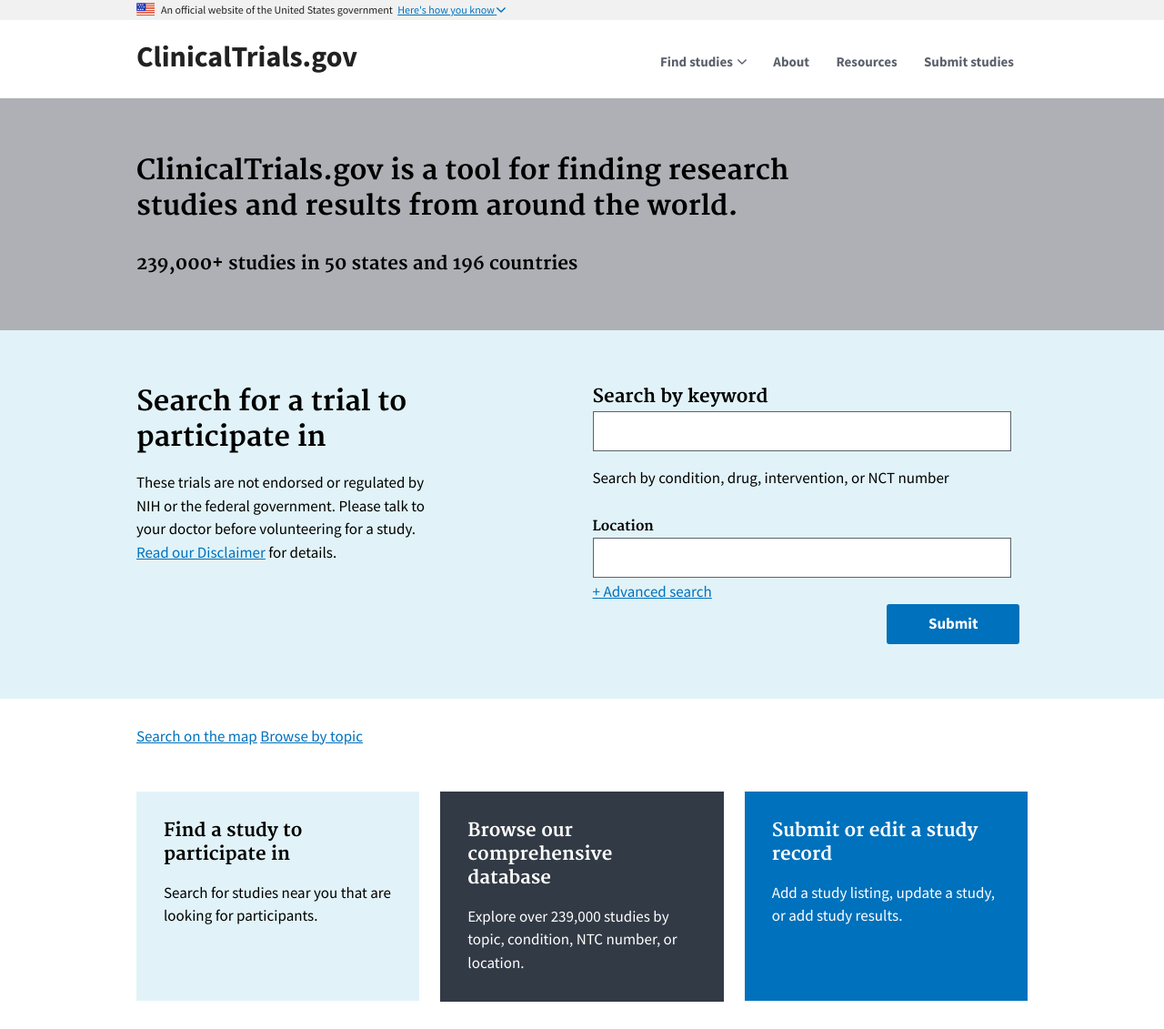
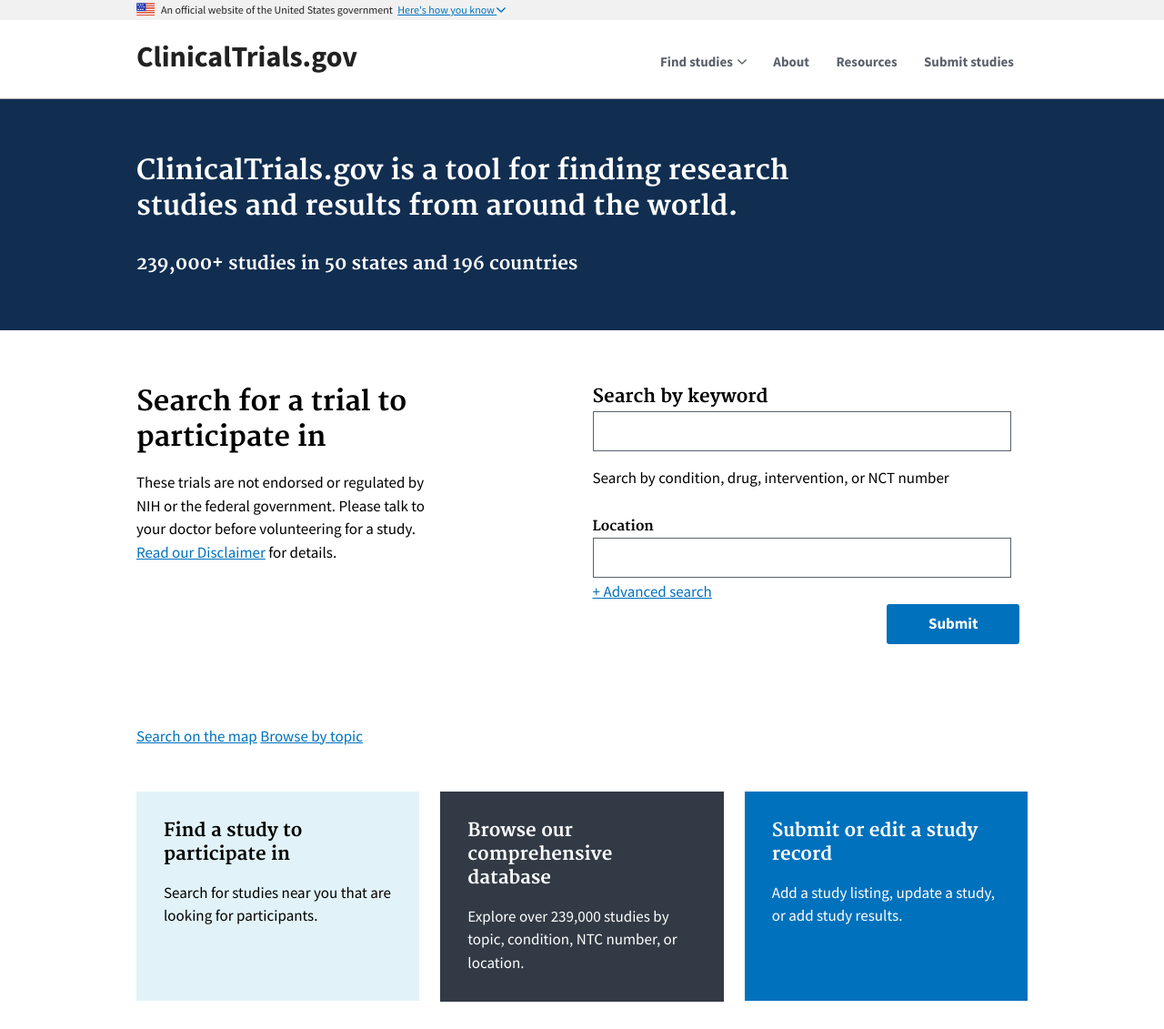
Before and after one commit to 18F/clinical-trials-prototype, a Jekyll site: the page built from index.md, in a window 1280 px wide. Shown: the whole page at 91% size. Built offline with Jekyll 4.4.1, drawn with Linux system fonts in a browser that asks for light colours.

Commit message:
Update hero colors

```diff
--- a/_layouts/base.html
+++ b/_layouts/base.html
@@ -105,7 +105,7 @@
           <h3>239,000+ studies in 50 states and 196 countries</h3>
         </div>
       </section>
-      <section class="usa-section usa-color-bg-primary-alt-lightest">
+      <section class="usa-section">
         <div class="usa-grid">
           <div class="usa-width-one-half trial-info">
             <h2>Search for a trial to participate in</h2>
--- a/_sass/_custom.scss
+++ b/_sass/_custom.scss
@@ -21,7 +21,8 @@
 // Hero ------------ //
 
 .hero {
-  background-color: $color-gray-light;
+  background-color: $color-primary-darkest;
+  color: $color-white;
 
   h2 {
     max-width: 750px;
```
